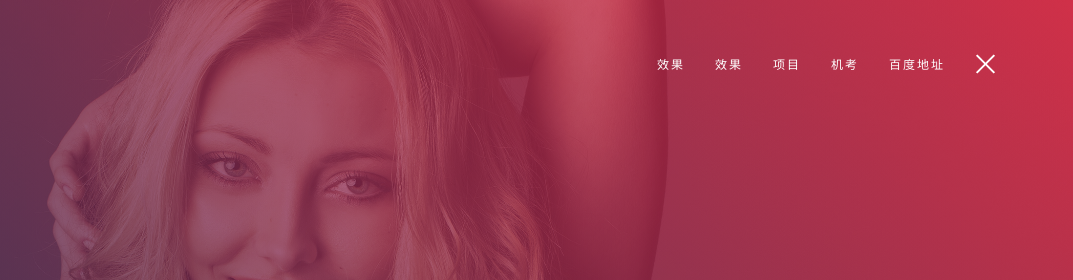
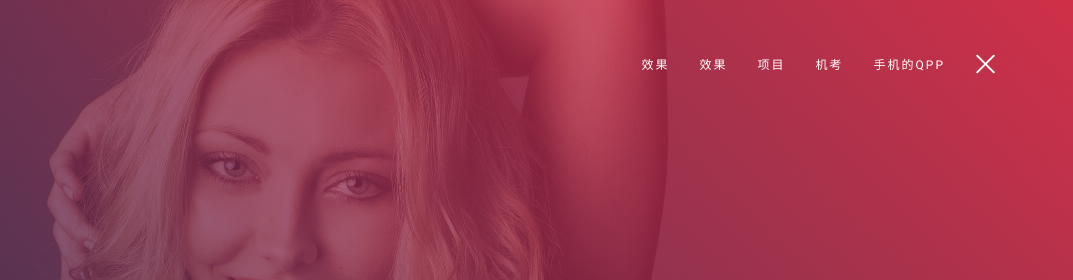
Before and after one commit to GUwrite/GUwrite.github.io, a plain HTML site: page index.html in a window 1280 px wide. Both pictures are taken after a click on the button 1192 px from the left and 62 px from the top of the page. Shown: the top 280 px of the page, 207-1280 px from the left. Drawn offline with nearby package versions, Linux system fonts and the light colour scheme; a web font is replaced by a local one.

Commit message:
哈哈哈

```diff
--- a/index.html
+++ b/index.html
@@ -84,7 +84,7 @@
                         <li><a href="./zb/2.html">效果</a></li>
                         <li><a href="./sdsa/index.html">项目</a></li>
                         <li><a href="./12380/index.html">机考</a></li>
-                        <li><a href="./hda/index.html">百度地址</a></li>
+                        <li><a href="./hda/index.html">手机的qpp</a></li>
                     </ul>
                 </nav>
             </div>
```
